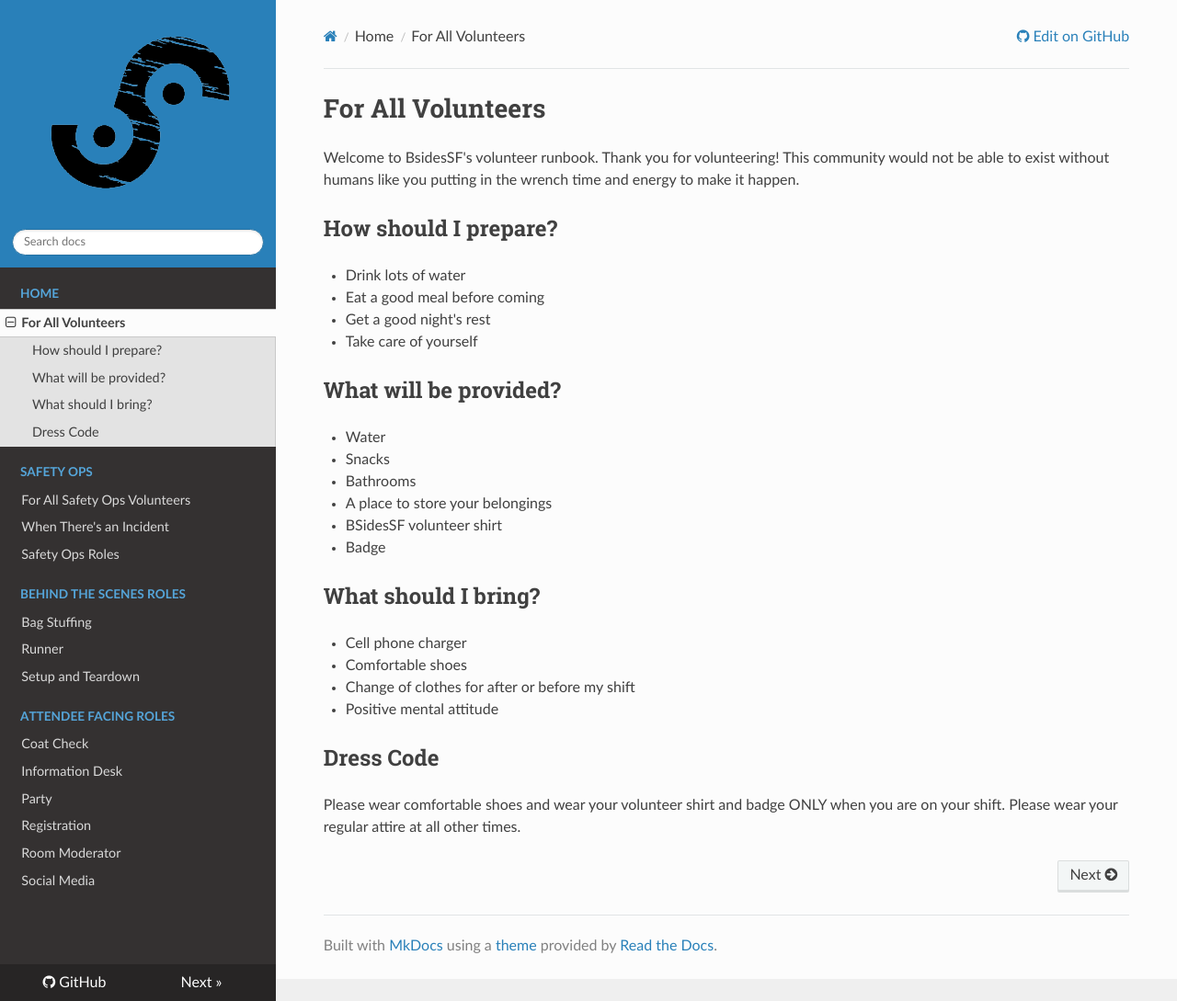
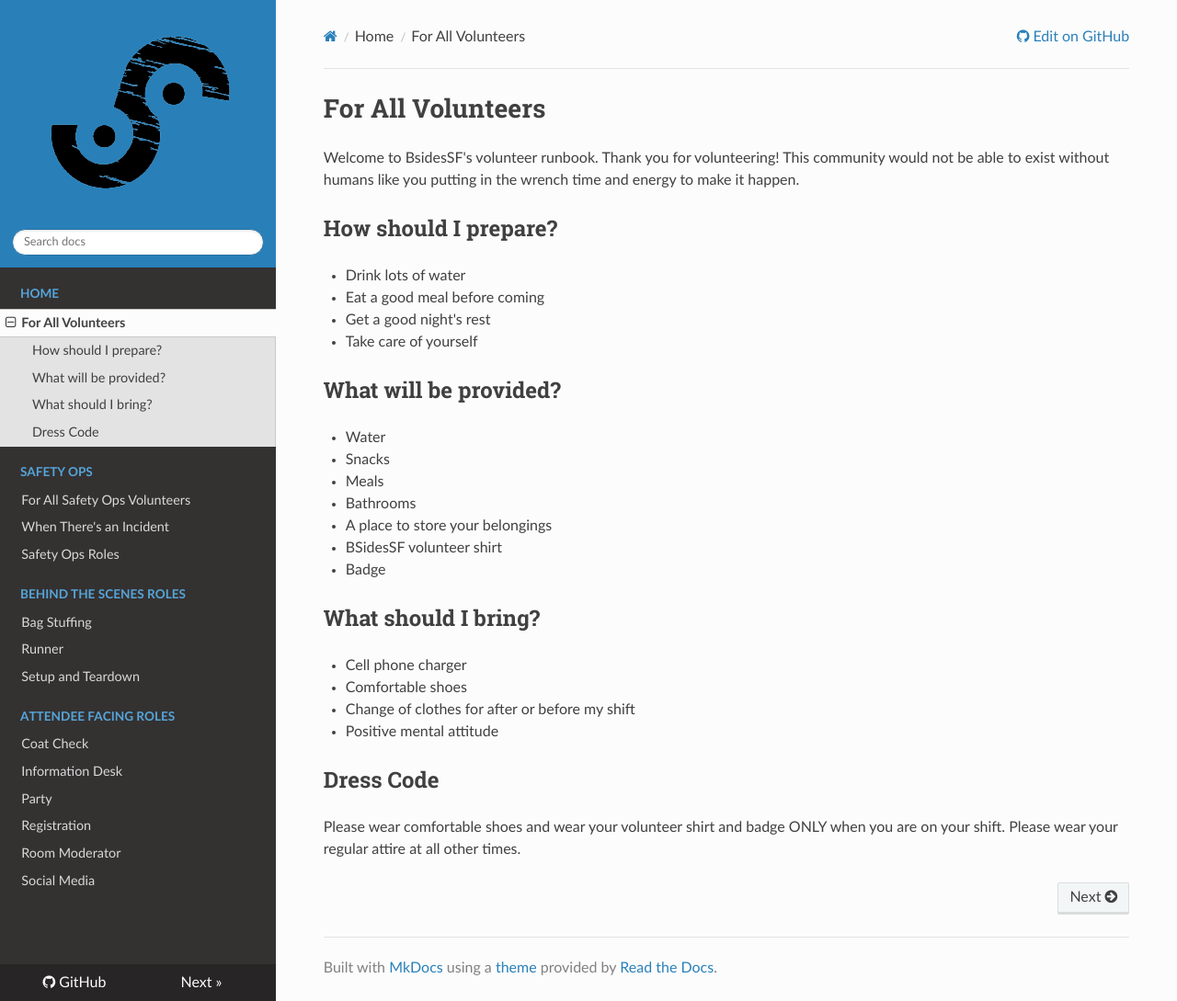
Before and after one commit to BSidesSF/volunteer-runbook, an MkDocs documentation site: the page built from docs/index.md, in a window 1280 px wide and 1089 px high. Shown: the whole window at 92% size. Built offline with MkDocs 1.6.1, drawn with Linux system fonts in a browser that asks for light colours; nearby versions of some CDN libraries.

Commit message:
Update index.md

```diff
--- a/docs/index.md
+++ b/docs/index.md
@@ -13,6 +13,7 @@ Welcome to BsidesSF's volunteer runbook. Thank you for volunteering! This commun
 
 - Water
 - Snacks
+- Meals
 - Bathrooms
 - A place to store your belongings
 - BSidesSF volunteer shirt
```
